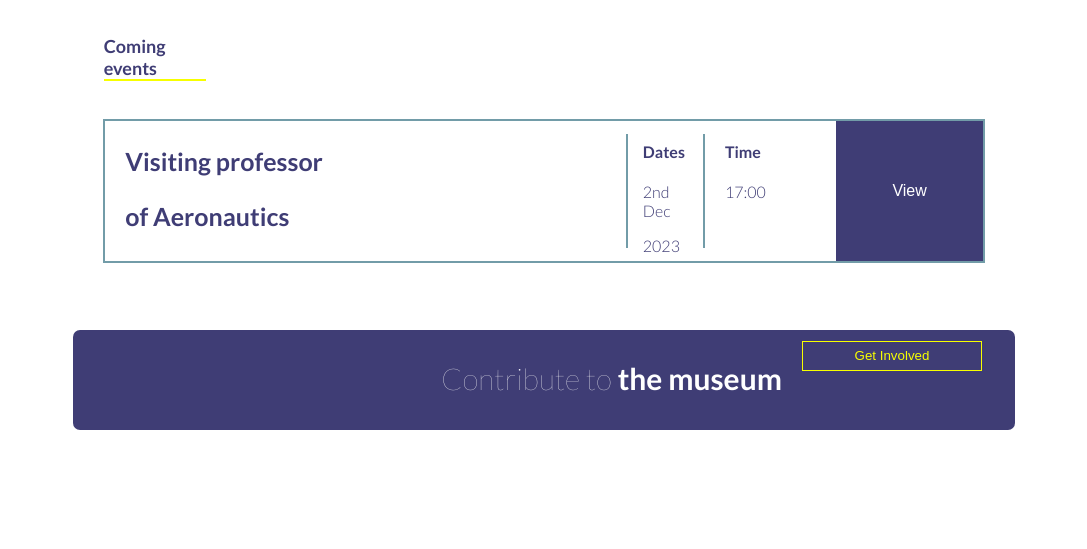
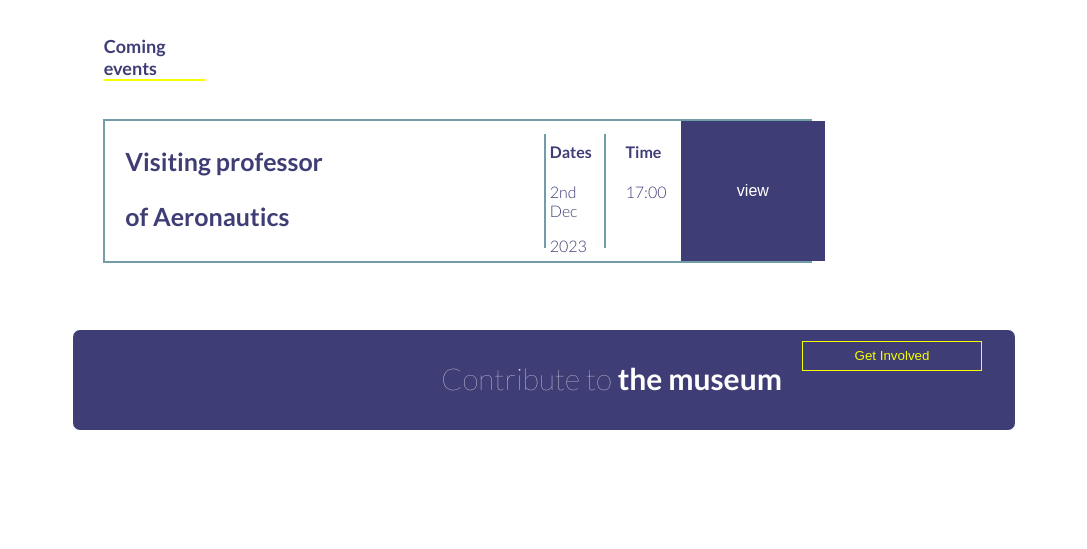
Before and after one commit to shiwa4656/semester_project_1, a plain HTML site: page index.html in a window 1280 px wide. Shown: the part 927-1476 px from the top of the page, without its empty margins (96-1183 px from the left). Drawn offline with Linux system fonts and the light colour scheme.

Commit message:
Sunday commit

```diff
--- a/index.html
+++ b/index.html
@@ -81,9 +81,8 @@
                 </div>
 
             </div>
-            <button class="joinbtn">
-                View
-            </button>
+            <a href="exhibitions.html"><button class="joinbtn">view</button></a>
+
 
          </div>
 
--- a/styles.css
+++ b/styles.css
@@ -302,7 +302,7 @@
      border: 2px solid #729CA8;
      display: flex;
      height: 100%;
-     width: 100;
+     width: 80%;
 
 
 
@@ -322,6 +322,7 @@
     color: #3f3d75;
      font-size: 25px;
      font-weight: 600;
+     width: 50%;
     }
 
 
@@ -330,20 +331,20 @@
         color: #3f3d75;
         border-left: 2px solid;
         border-image: linear-gradient(to bottom, transparent 10%, #729CA8 10%,#729CA8 90%, transparent 90%) 1;
+        margin-left: 2%;
 
-
-    margin-left: 50px;
     }
 
 
 
     .availabiltyDate{
-     margin-left: 12%;
+     margin-left: 3%;
      width: 100%;
+
 
  }
  .availabiltyTime{
-    margin-left: 15%;
+    margin-left: 3%;
     border-left: 2px solid #729CA8;
     padding-left: 20px;
     border-left: 2px solid;
@@ -575,7 +576,7 @@
     margin-right: 5%;
      height: 100%;
      background-color:#3f3d75 ;
-     font-size: 14px;
+     font-size: 12px;
      width: 100%;
 }
 .events-main{
```
